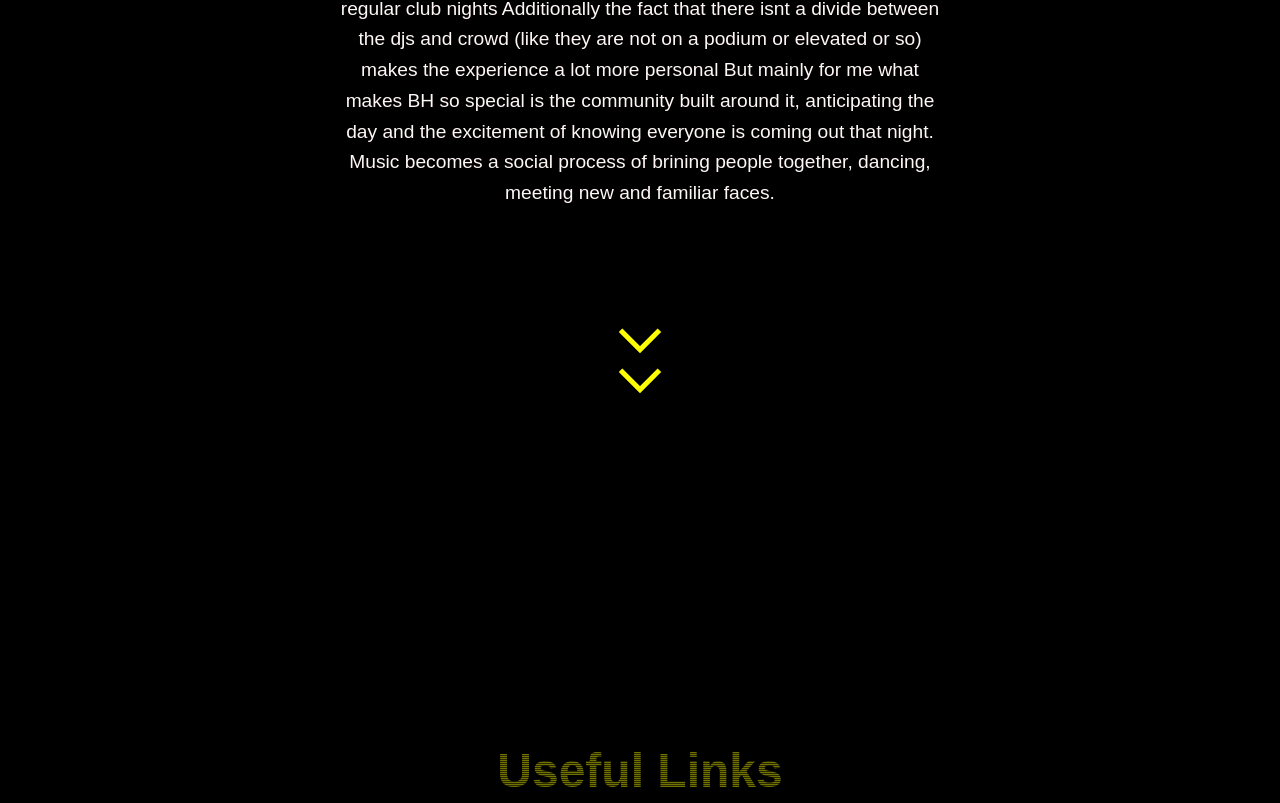
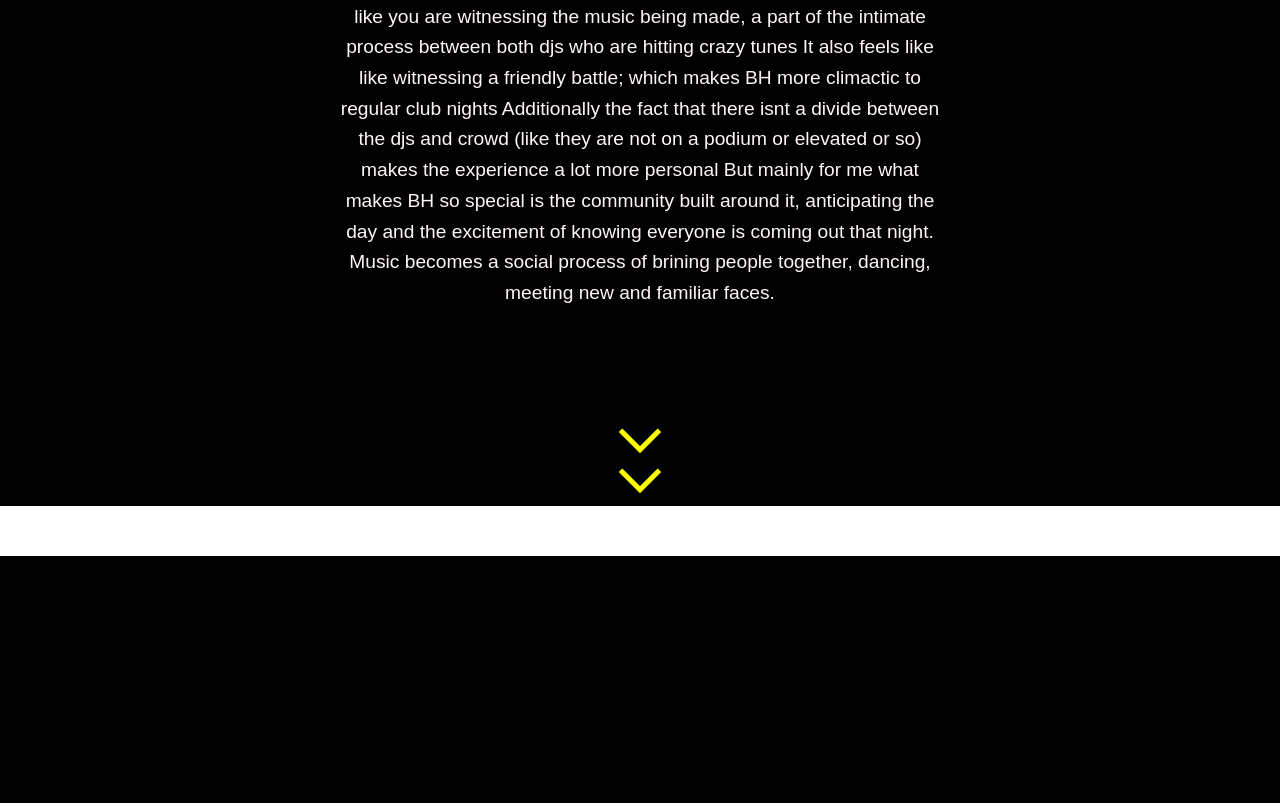
Before and after one commit to mac2124/breakhaus, a Next.js app: page /breakhaus/ in a window 1280 px wide. Shown: the part 1994-2797 px from the top of the page. Built offline with nearby package versions, Linux system fonts and the light colour scheme.

Commit message:
add many stuff

```diff
--- a/app/components/AboutUsHeader/AboutUsHeader.css
+++ b/app/components/AboutUsHeader/AboutUsHeader.css
@@ -5,6 +5,8 @@
     height: 100vh; /* Full viewport height */
     background-color: #000000; /* Dark background for contrast */
     position: relative; /* Ensure the container is positioned for absolute children */
+    margin-top: 50px; /* Add spacing above the Useful Links section */
+
   }
 
   .about-us-header-title {
--- a/app/components/UsefulLinksHeader/UsefulLinksHeader.css
+++ b/app/components/UsefulLinksHeader/UsefulLinksHeader.css
@@ -8,6 +8,7 @@
     flex-direction: column;
     justify-content: center; /* Center content vertically */
     align-items: center; /* Center content horizontally */
+    margin-top: 50px; /* Add spacing above the Useful Links section */
 }
 
 .useful-links-header-title {
--- a/app/components/WIPHeader/WIPHeader.css
+++ b/app/components/WIPHeader/WIPHeader.css
@@ -5,6 +5,7 @@
     height: 100vh; /* Full viewport height */
     background-color: #000000; /* Light background for contrast */
     position: relative; /* Ensure the container is positioned for absolute children */
+    margin-top: 50px; /* Add spacing above the Useful Links section */
   }
 
   .wip-header-title {
```
